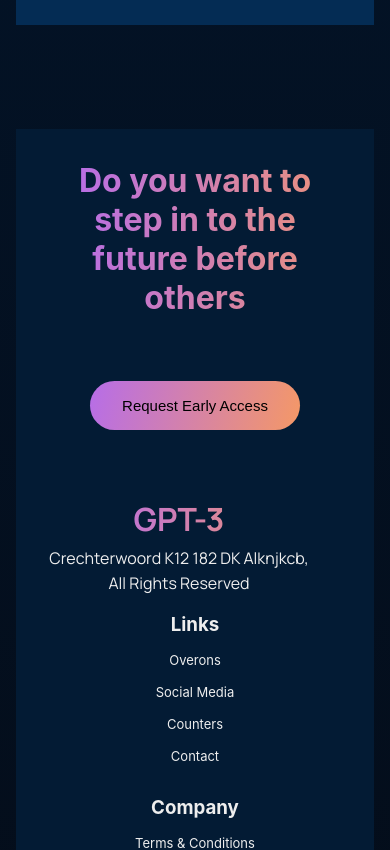
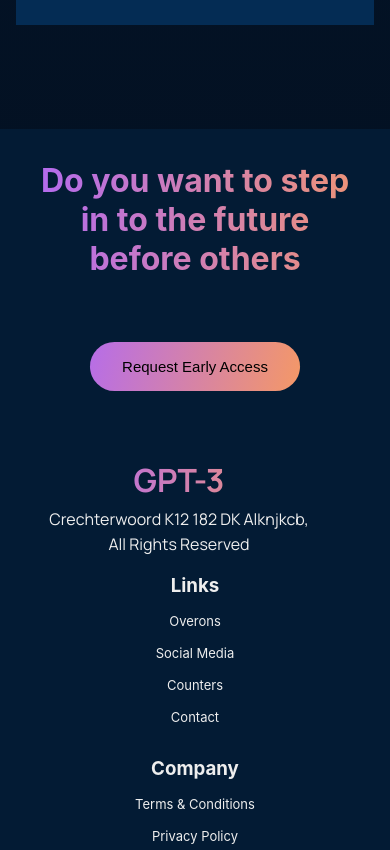
Before and after one commit to theunhackable/gpt3-landing-page, a React (Create React App) app: page / in a window 390 px wide. Shown: the part 5980-6830 px from the top of the page. Built offline with nearby package versions, Linux system fonts and the light colour scheme.

Commit message:
corrected footer padding

```diff
--- a/src/components/footer/footer.css
+++ b/src/components/footer/footer.css
@@ -86,7 +86,7 @@
         font-size: 32px;
     }
     .gpt3__footer-wrapper{
-        margin: 6rem 1rem;
+        margin: 6rem 0rem;
         margin-bottom: 0;
 
     }
```
